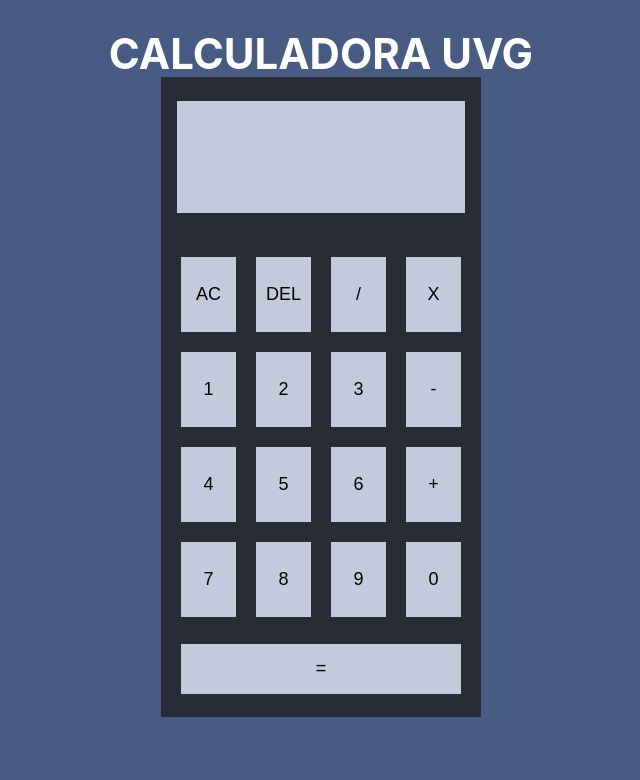
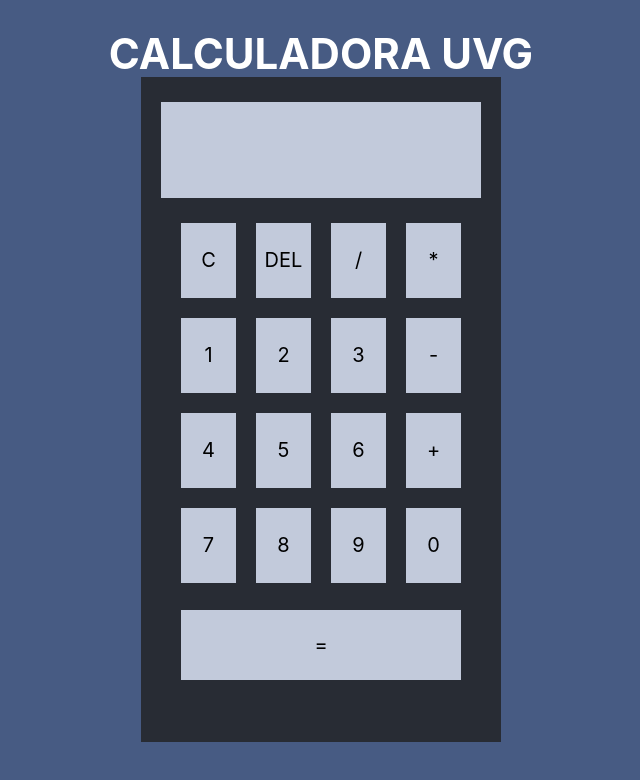
Before and after one commit to ChristopherG19/Lab08_Calculator, a React (Vite) app: page / in a window 1280 px wide. Shown: the top 780 px of the page, without its empty margins (319-959 px from the left). Built offline with nearby package versions, Linux system fonts and the light colour scheme.

Commit message:
Implementación de funcionalidades básicas

```diff
--- a/src/components/Button.css
+++ b/src/components/Button.css
@@ -7,7 +7,7 @@
     justify-content: center;
     align-items: center;
     border: none;
-    font-size: large;
+    font-size: 20px;
 }
 
 .button-calc:hover{
--- a/src/components/Button.jsx
+++ b/src/components/Button.jsx
@@ -1,12 +1,11 @@
 import './Button.css'
 
-const ButtonsCal = ({ info }) => {
-    return (
-        <button className='button-calc'>
-            {info}
-        </button>
-    )
+const ButtonsCal = ({ info, click }) => {
+	return (
+		<div className='button-calc' onClick={click}>
+			{info}
+		</div>
+	)
 }
 
-
 export default ButtonsCal
--- a/src/components/Calculator.css
+++ b/src/components/Calculator.css
@@ -9,7 +9,7 @@
     color: #000;
     justify-content: center;
     align-items: center;
-    padding: 20px;
+    padding: 0px 20px 20px 20px;
 }
 
 .calcuBack{
@@ -18,6 +18,9 @@
     width: 25%;
     height: 80%;
     margin-top: 6%;
+    padding-top: 25px;
+    padding-left: 20px;
+    padding-right: 20px;
 }
 
 .displayBack{
@@ -31,14 +34,22 @@
 }
 
 .displayT{
+    width: 100%;
+    height: 15%;
     background: #c2cadb;
-    width: 90%;
-    height: 70%;
+    color: #000;
+    display: flex;
+    flex-direction: row;
+    justify-content: right;
+    align-items:inherit;
+    font-size:xx-large;
+    margin-bottom: 25px;
 }
 
 .equal{
     padding-top: 15px;
     padding-left: 20px;
     padding-right: 20px;
-    height: 50px;
+    height: 70px;
+    font-size: large;
 }
--- a/src/components/Calculator.jsx
+++ b/src/components/Calculator.jsx
@@ -1,31 +1,72 @@
-import { useState } from 'react'
+import React from "react"
 import './Calculator.css'
 import ButtonsCal from './Button'
 
-const buttons = ["AC", "DEL", "/", "X", "1", "2", "3", "-", "4", "5", "6", "+", "7", "8", "9", "0"]
+const buttons = ["C", "DEL", "/", "*", "1", "2", "3", "-", "4", "5", "6", "+", "7", "8", "9", "0"]
 const equal = "="
 
 const Calcu = () => {
 
-	const [operationText, setOperationText] = useState("")
+	const [operationText, setOperationText] = React.useState("")
+	const [ValueA, setValueA] = React.useState("")
+	const [ValueB, setValueB] = React.useState("")
+	const [ValueOpe, setValueOpe] = React.useState("")
+
+	React.useEffect(() => {
+    if(eval(ValueA + ValueOpe + ValueB) === Infinity){
+			setOperationText("ERROR")
+		} else if(eval(ValueA + ValueOpe + ValueB) < 0) {
+			setOperationText("ERROR")
+		} else if(eval(ValueA + ValueOpe + ValueB) > 999999999) {
+			setOperationText("ERROR")
+		} else if (ValueA === "ERROR" || ValueB === "ERROR" || ValueOpe === "ERROR") {
+			setOperationText("")
+		} else if (ValueA === "" || ValueB === "" || ValueOpe === "") {
+			setOperationText("")
+		} else if (eval(ValueA + ValueOpe + ValueB).toString().length <= 9) {
+			setOperationText(eval(ValueA + ValueOpe + ValueB))
+		} else {
+			setOperationText(eval(ValueA + ValueOpe + ValueB).toString().slice(0,-9))
+		}
+  }, [ValueB])
 
 	return (
 		<div className='calcuBack'>
-			<div className='displayBack'>
-				<div className='displayT'>
-					{operationText}
-				</div>
+			<div className='displayT'>
+				{operationText}
 			</div>
 			<div className='gridButtons'>
 				{buttons.map((element, index) => (
 					<ButtonsCal
 						key={index}
 						info={element}
+						click={() => {
+							if (element === "C"){
+								setOperationText("")
+								setValueA("")
+								setValueB("")
+								setValueOpe("")
+							} else if (element === "DEL"){
+								setOperationText(operationText.slice(0,-1))
+							} else if (element === "/" || element === "*" || element === "-" || element === "+"){
+								setValueOpe(element)
+								setValueA(operationText)
+								setOperationText("")
+							} else if (operationText === undefined){
+								setOperationText("")
+							} else if (operationText === "ERROR"){
+								setOperationText("")
+							} else if (operationText.length > 9){
+								setOperationText(operationText.slice(0,9))
+							} else {
+								setOperationText(operationText+element)
+							}
+						}}
 					/>
 				))}
 			</div>
 			<div className='equal'>
-				<ButtonsCal info={equal}/>
+				<ButtonsCal info={equal} click={() => setValueB(operationText)}/>
 			</div>
 		</div>
 	)
```
